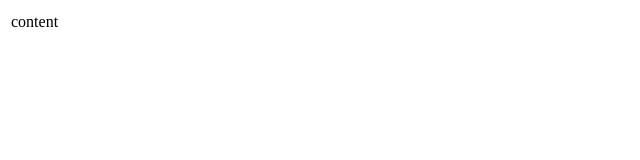
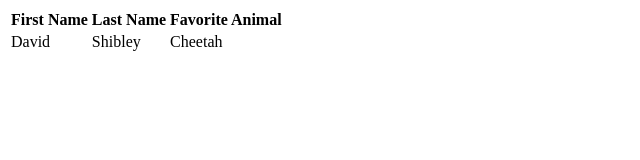
Before and after one commit to David-Shibley/html_exercise, a plain HTML site: page favorites.html in a window 1280 px wide. Shown: the whole page, without its empty margins (0-640 px from the left). Drawn offline with Linux system fonts and the light colour scheme.

Commit message:
added table content

```diff
--- a/favorites.html
+++ b/favorites.html
@@ -6,14 +6,20 @@
   </head>
   <body>
     <table>
-      <tr>
-
-      </tr>
-      <tr>
-        <td>
-          content
-        </td>
-      </tr>
+      <thead>
+        <tr>
+          <th>First Name</th>
+          <th>Last Name</th>
+          <th>Favorite Animal</th>
+        </tr>
+      </thead>
+      <tbody>
+        <tr>
+          <td>David</td>
+          <td>Shibley</td>
+          <td>Cheetah</td>
+        </tr>
+      </tbody>
     </table>
   </body>
 </html>
```
